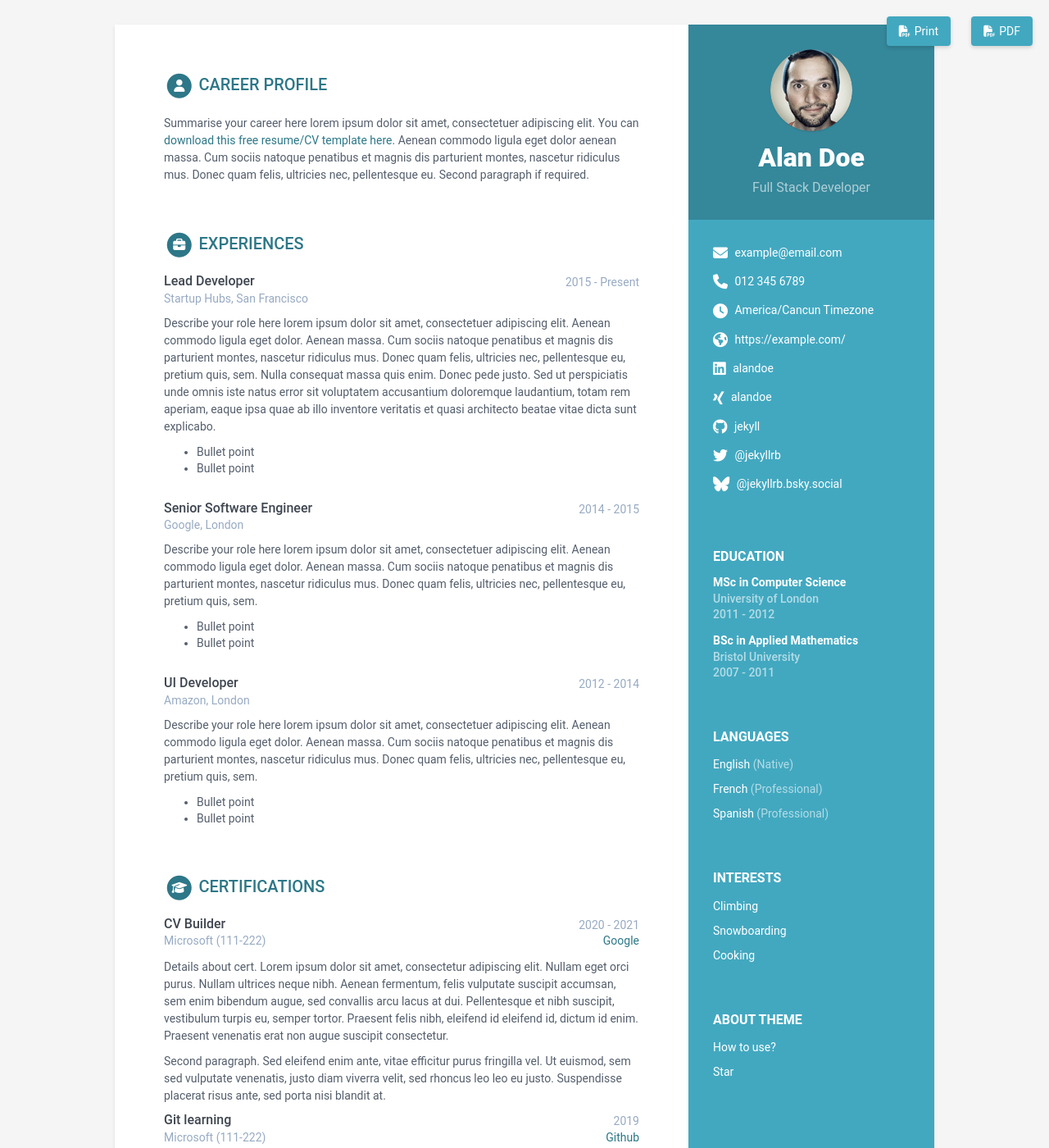
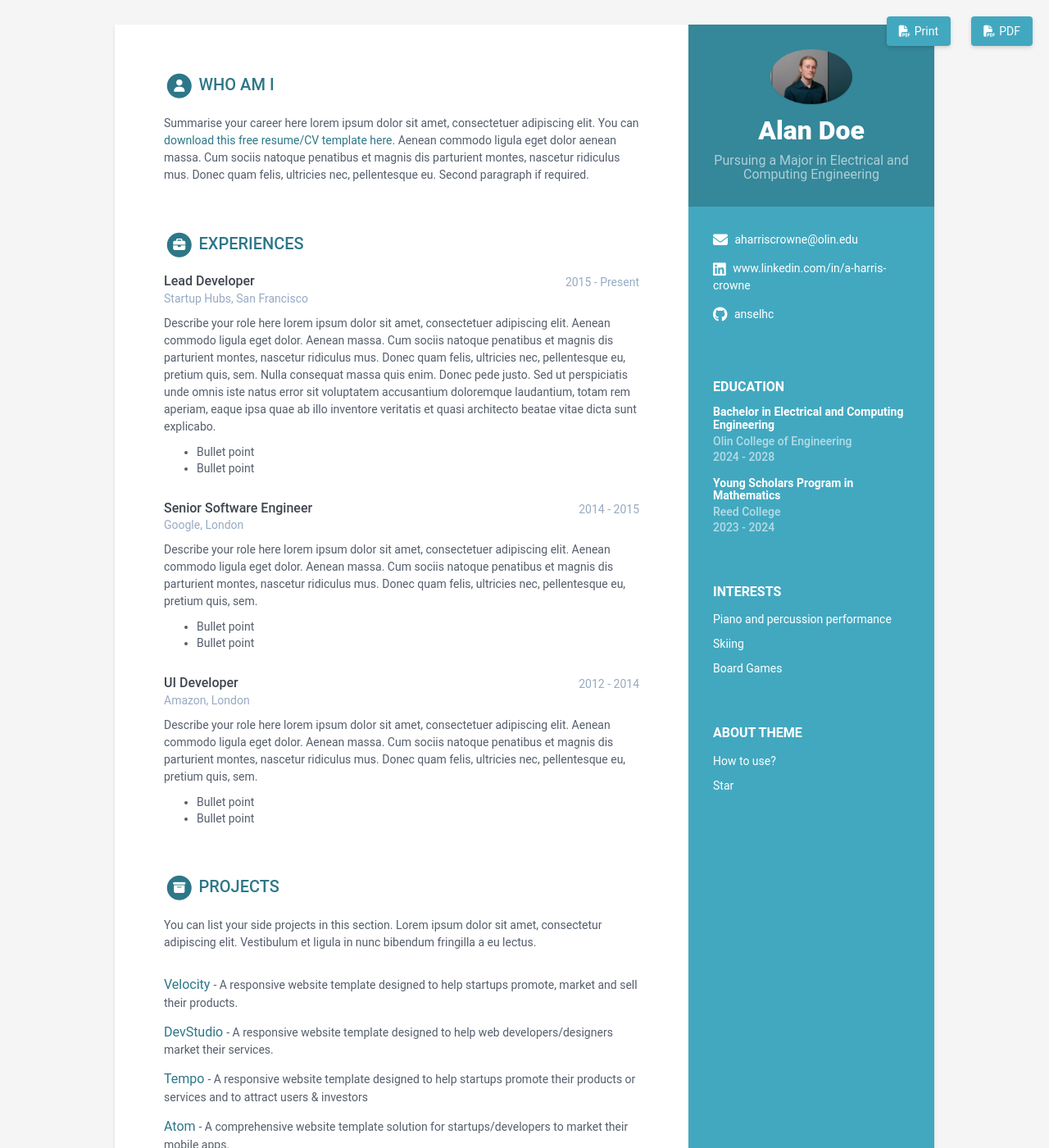
Before and after one commit to anselhc/Personal-website, a Jekyll site: the page built from index.html, in a window 1280 px wide and 1400 px high. Shown: the whole window at 82% size. Built offline with Jekyll 4.4.1, drawn with Linux system fonts in a browser that asks for light colours; some of the changed text lies outside the part shown.

Commit message:
Formatting and editting test

```diff
--- a/_data/data.yml
+++ b/_data/data.yml
@@ -9,23 +9,22 @@ sidebar:
 
   # Profile information
   name: Alan Doe
-  tagline: Full Stack Developer
-  avatar: profile.png #place a 100x100 picture inside /assets/images/ folder and provide the name of the file below
+  tagline: Pursuing a Major in Electrical and Computing Engineering
+  avatar: website_photo.jpg #place a 100x100 picture inside /assets/images/ folder and provide the name of the file below
 
   # Sidebar links
-  email: example@email.com
-  phone: 012 345 6789
-  timezone: America/Cancun # Enter your timezone, e.g., America/Havana, Africa/Casablanca, America/North_Dakota/Center
+  email: aharriscrowne@olin.edu
+  timezone:
   citizenship:
-  website: https://example.com/ # Include the full website URL, including "http://" or "https://".
-  linkedin: alandoe
-  xing: alandoe
-  github: jekyll
+  website:
+  linkedin: www.linkedin.com/in/a-harris-crowne
+  xing:
+  github: anselhc
   telegram: # add your nickname without '@' sign
   gitlab:
   bitbucket:
-  bluesky: '@jekyllrb.bsky.social' # Specify your full Bluesky handle
-  twitter: '@jekyllrb'
+  bluesky: # Specify your full Bluesky handle
+  twitter:
   stack-overflow: # Number/Username, e.g. 123456/alandoe
   codewars:
   goodreads: # Number-Username, e.g. 123456-alandoe
@@ -34,35 +33,23 @@ sidebar:
   leetcode: # Please provide your LeetCode username.
   pdf: # Add a PDF link here if you want to include a PDF custom version in your resume.
 
-  languages:
-    title: Languages
-    info:
-    - idiom: English
-      level: Native
-
-    - idiom: French
-      level: Professional
-
-    - idiom: Spanish
-      level: Professional
-
   interests:
     title: Interests
     info:
-    - item: Climbing
+    - item: Piano and percussion performance
       link:
 
 
-    - item: Snowboarding
+    - item: Skiing
       link:
 
 
-    - item: Cooking
+    - item: Board Games
       link:
 
 
 career-profile:
-  title: Career Profile
+  title: Who am I
   summary: |
     Summarise your career here lorem ipsum dolor sit amet, consectetuer
     adipiscing elit. You can [download this free resume/CV template here]().
@@ -73,9 +60,9 @@ career-profile:
 education:
   title: Education
   info:
-  - degree: MSc in Computer Science
-    university: University of London
-    time: 2011 - 2012
+  - degree: Bachelor in Electrical and Computing Engineering
+    university: Olin College of Engineering
+    time: 2024 - 2028
     details: |
       Describe your study here lorem ipsum dolor sit amet, consectetuer
       adipiscing elit. Aenean commodo ligula eget dolor. Aenean massa. Cum
@@ -84,17 +71,11 @@ education:
       pretium quis, sem.
         - Bullet point
         - Bullet point
-  - degree: BSc in Applied Mathematics
-    university: Bristol University
-    time: 2007 - 2011
+  - degree: Young Scholars Program in Mathematics
+    university: Reed College
+    time: 2023 - 2024
     details: |
-      Describe your study here lorem ipsum dolor sit amet, consectetuer
-      adipiscing elit. Aenean commodo ligula eget dolor. Aenean massa. Cum
-      sociis natoque penatibus et magnis dis parturient montes, nascetur
-      ridiculus mus. Donec quam felis, ultricies nec, pellentesque eu,
-      pretium quis, sem.
-        - Bullet point
-        - Bullet point
+      Duel enrollment with high school to study pure math.
 
 experiences:
   title: Experiences
@@ -136,47 +117,6 @@ experiences:
       pellentesque eu, pretium quis, sem.
         - Bullet point
         - Bullet point
-
-certifications:
-  title: Certifications
-  list:
-  - name: CV Builder
-    start: 2020
-    end: 2021
-    organization: Microsoft
-    credentialid: 111-222
-    credentialurl: www.google.com
-    credentialname: Google
-    details: |
-      Details about cert. Lorem ipsum dolor sit amet, consectetur
-      adipiscing elit.
-      Nullam eget orci purus. Nullam ultrices neque nibh.
-      Aenean fermentum, felis vulputate suscipit accumsan,
-      sem enim bibendum augue, sed convallis arcu lacus at dui.
-      Pellentesque et nibh suscipit, vestibulum turpis eu, semper tortor.
-      Praesent felis nibh, eleifend id eleifend id, dictum id enim.
-      Praesent venenatis erat non augue suscipit consectetur.
-
-      Second paragraph. Sed eleifend enim ante, vitae efficitur purus
-      fringilla vel. Ut euismod, sem sed vulputate venenatis,
-      justo diam viverra velit, sed rhoncus leo leo eu justo.
-      Suspendisse placerat risus ante, sed porta nisi blandit at.
-  - name: Git learning
-    start: 2019
-    end:
-    organization: Microsoft
-    credentialid: 111-222
-    credentialurl: www.github.com
-    credentialname: Github
-    details: |
-      Older certification. Lorem ipsum dolor sit amet, consectetur
-      adipiscing elit.
-      Nullam eget orci purus. Nullam ultrices neque nibh.
-      Aenean fermentum, felis vulputate suscipit accumsan,
-      sem enim bibendum augue, sed convallis arcu lacus at dui.
-      Pellentesque et nibh suscipit, vestibulum turpis eu, semper tortor.
-      Praesent felis nibh, eleifend id eleifend id, dictum id enim.
-      Praesent venenatis erat non augue suscipit consectetur.
 
 projects:
   title: Projects
@@ -220,46 +160,6 @@ oss:
     link: "#"
     tagline: "A responsive Bootstrap one page theme designed to help app developers promote their mobile apps"
 
-publications:
-  title: Publications
-  intro: |
-    You can list your publications in this section. Lorem ipsum dolor sit
-    amet, consectetur adipiscing elit. Vestibulum et ligula in nunc
-    bibendum fringilla a eu lectus.
-  papers:
-  - title: The Art of Computer Programming
-    link: "#"
-    authors: Donald E. Knuth
-    conference: Addison-Wesley, 1968
-
-  - title: "Genetic Programming III: Darwinian Invention &amp; Problem Solving"
-    link: "#"
-    authors: Koza, J.R., Andre, D., Bennett, F.H., Keane, M.A.
-    conference: "Morgan Kaufmann Publishers Inc., San Francisco, CA, USA, 1st edn. (1999)"
-
-  - title: A syntax directed compiler for Algol 60
-    link: "#"
-    authors: Edgar T. Irons
-    conference: "Comm. ACM 4 (1961), 51–55"
-
-recommendations:
-  title: Recommendations
-  list:
-  - person: Yareli Perez
-    email: perezyareli@example.com
-    phone: 012 345 6789
-    role: General Director at example.com
-    recommendation: |
-      Alan Doe is a super employee!
-  - person: Lara Henderson
-    email: larah@example.com
-    phone: 012 345 6789
-    role: General Director at example.com
-    recommendation: |
-      I would like to work with Alan Doe again!
-
-      He is a great employee!
-
 skills:
   title: Skills &amp; Proficiency
 
```
Also changed, not shown: assets/images/website_photo.jpg (added).
